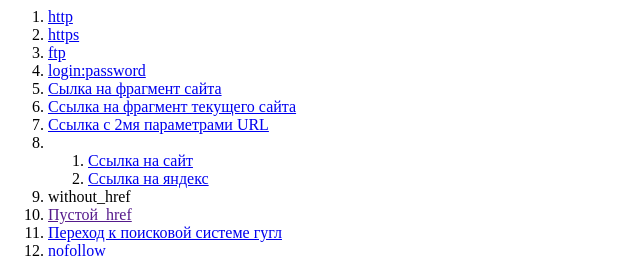
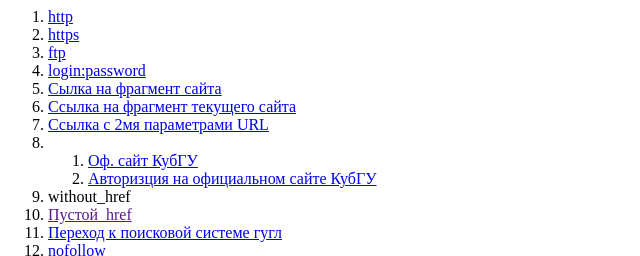
Before and after one commit to BalandinMaxim/BalandinMaxim.github.io, a plain HTML site: page index.html in a window 1280 px wide. Shown: the top 256 px of the page, without its empty margins (0-640 px from the left). Drawn offline with Linux system fonts and the light colour scheme.

Commit message:
Update index.html

```diff
--- a/index.html
+++ b/index.html
@@ -8,8 +8,8 @@
   <li><a href="https://ru.wikipedia.org/wiki/Кубанский_государственный_университет?sl=en&tl=ru">Ссылка с 2мя параметрами URL</a></li>
   <li>
   <ol>
-    <li><a href="https://balandinmaxim.github.io/">Ссылка на сайт</a></li>
-    <li><a href="https://yandex.ru/">Ссылка на яндекс</a></li>
+        <li><a href="https://www.kubsu.ru/" title="Официальный сайт Кубанского государственного университета">Оф. сайт КубГУ</a></li>
+        <li><a href="https://www.kubsu.ru/user" title="Страница для авторизации на сайте Кубанского государственного университета" >Авторизция на официальном сайте КубГУ</a></li>
   </ol>
 <li><a> without_href</li>
   <li><a href="">Пустой_href</a></li>
```
